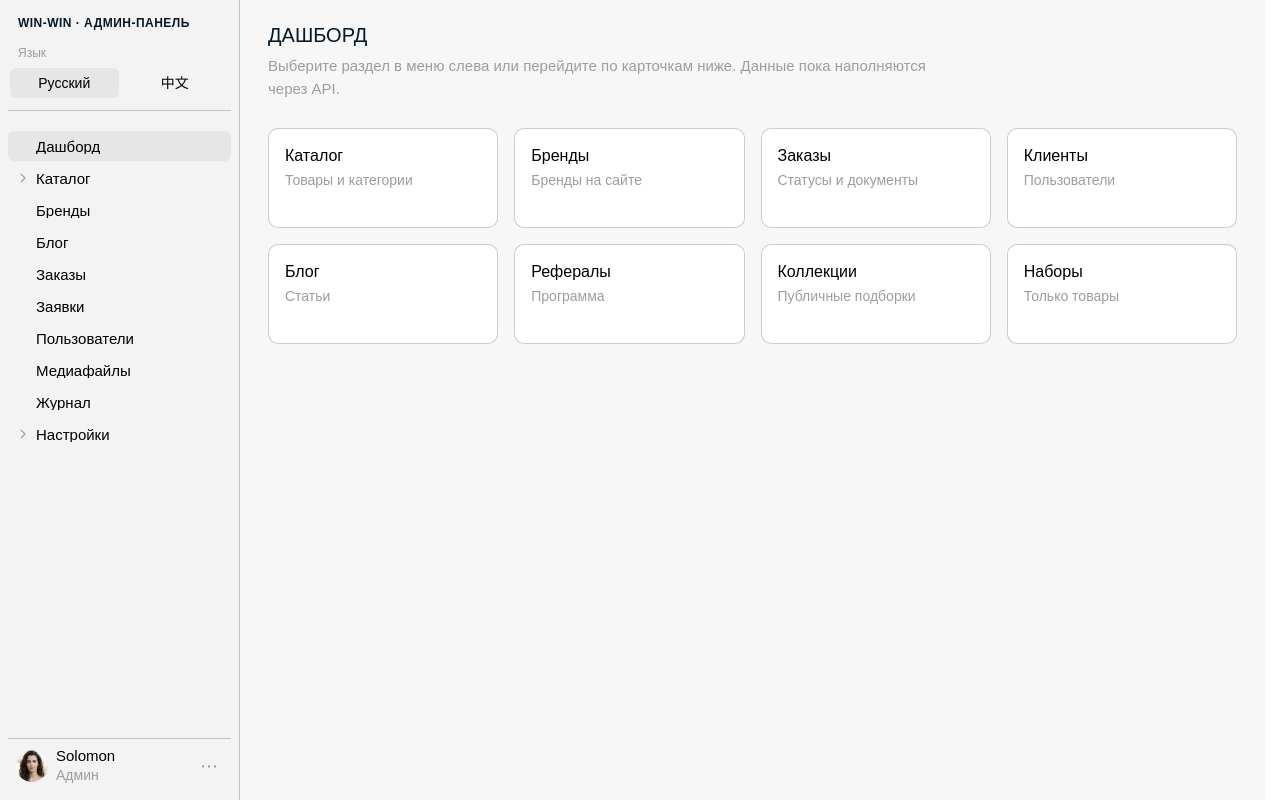
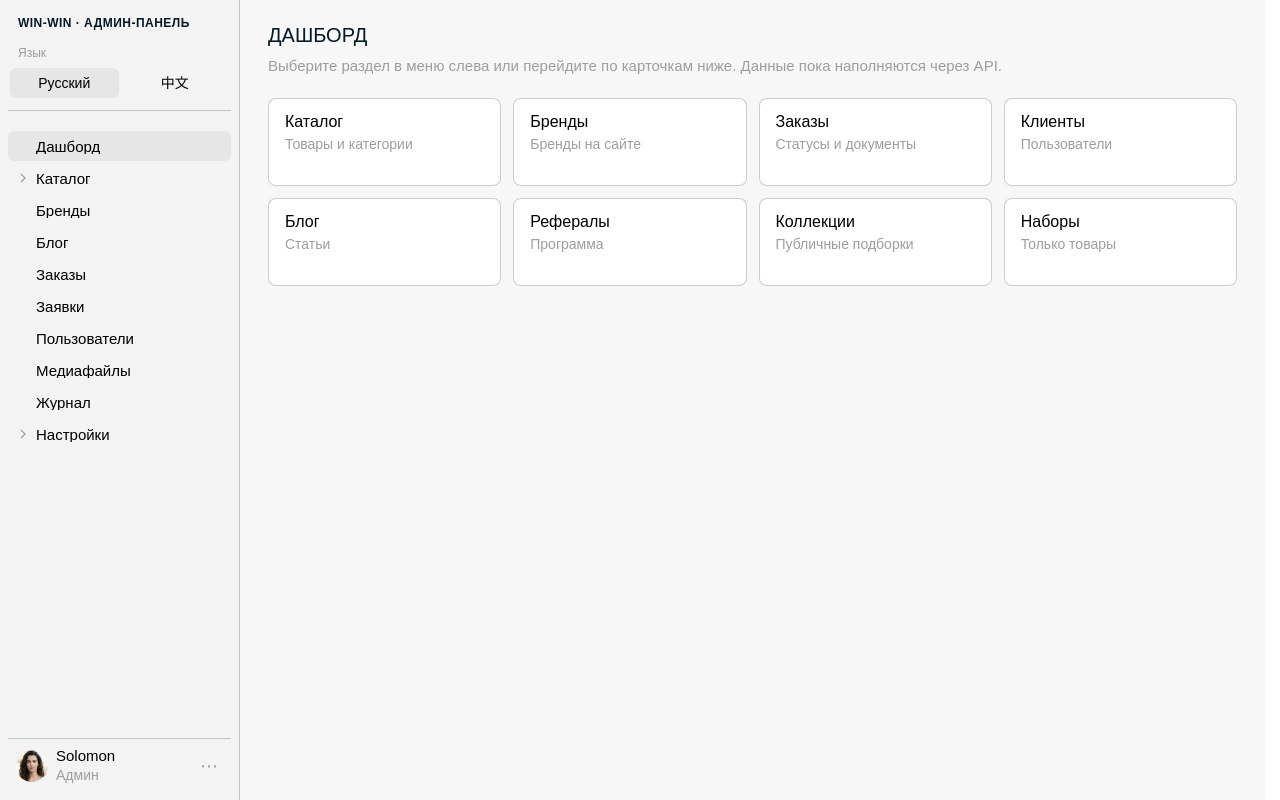
Before and after one commit to Highrates/Win-Win-Front, a Next.js app: page /admin in a window 1280 px wide. Built offline with nearby package versions, Linux system fonts and the light colour scheme; no server answers.

Commit message:
Update: Next.js frontend

```diff
--- a/app/(admin)/admin/catalog/catalogAdmin.module.css
+++ b/app/(admin)/admin/catalog/catalogAdmin.module.css
@@ -533,36 +533,46 @@
   padding: 0;
   display: grid;
   grid-template-columns: repeat(auto-fill, minmax(220px, 1fr));
-  gap: 16px;
+  gap: 12px;
 }
 
 .card {
   display: flex;
   flex-direction: column;
-  gap: 6px;
-  padding: 18px 16px;
-  min-height: 100px;
-  border-radius: 10px;
+  gap: 4px;
+  padding: 14px 16px;
+  min-height: 88px;
+  border-radius: 8px;
   background: var(--color-white, #fff);
-  border: 1px solid var(--account-hairline-color, #e2e6e8);
+  border-width: var(--account-hairline-width, 0.7px);
+  border-style: solid;
+  border-color: var(--account-hairline-color, rgba(0, 0, 0, 0.2));
   text-decoration: none;
   color: inherit;
-  transition: box-shadow 0.2s ease;
+  transition: box-shadow 0.15s ease, background-color 0.15s ease;
 }
 
 .card:hover {
-  box-shadow: 0 6px 20px rgba(5, 24, 38, 0.08);
+  background: var(--color-bright-snow, #f6f6f6);
+  box-shadow: 0 4px 16px rgba(5, 24, 38, 0.06);
+}
+
+.card:focus-visible {
+  outline: 2px solid var(--color-ink-black, #051826);
+  outline-offset: 2px;
 }
 
 .cardTitle {
   font-family: var(--font-commissioner, system-ui);
-  font-size: 1rem;
-  font-weight: 500;
-  color: var(--color-black, #1a1a1a);
+  font-size: var(--text-card-16-400, 16px);
+  font-weight: 400;
+  color: var(--color-black, #000);
 }
 
 .cardNote {
-  font-size: 0.875rem;
+  font-family: var(--font-commissioner, system-ui);
+  font-size: var(--text-caption, 14px);
+  font-weight: var(--text-caption-weight, 300);
   color: var(--color-gray, #9d9d9d);
   line-height: 1.4;
 }
--- a/app/(admin)/admin/dashboard.module.css
+++ /dev/null
@@ -1,56 +0,0 @@
-.title {
-  margin: 0 0 8px;
-  font-family: var(--font-commissioner, system-ui);
-  font-size: var(--text-card-20-400, 20px);
-  font-weight: 400;
-  text-transform: uppercase;
-  color: var(--color-ink-black, #051826);
-}
-
-.lead {
-  margin: 0 0 28px;
-  max-width: 42rem;
-  font-size: var(--text-body, 1rem);
-  color: var(--color-gray, #9d9d9d);
-  line-height: 1.5;
-}
-
-.grid {
-  list-style: none;
-  margin: 0;
-  padding: 0;
-  display: grid;
-  grid-template-columns: repeat(auto-fill, minmax(220px, 1fr));
-  gap: 16px;
-}
-
-.card {
-  display: flex;
-  flex-direction: column;
-  gap: 6px;
-  padding: 18px 16px;
-  min-height: 100px;
-  border-radius: 10px;
-  background: var(--color-white, #fff);
-  border: 1px solid var(--account-hairline-color, #e2e6e8);
-  text-decoration: none;
-  color: inherit;
-  transition: box-shadow 0.2s ease;
-}
-
-.card:hover {
-  box-shadow: 0 6px 20px rgba(5, 24, 38, 0.08);
-}
-
-.cardTitle {
-  font-family: var(--font-commissioner, system-ui);
-  font-size: var(--text-card-16-400, 1rem);
-  font-weight: 500;
-  color: var(--color-black, #1a1a1a);
-}
-
-.cardNote {
-  font-size: var(--text-caption, 0.875rem);
-  color: var(--color-gray, #9d9d9d);
-  line-height: 1.4;
-}
--- a/app/(admin)/admin/page.tsx
+++ b/app/(admin)/admin/page.tsx
@@ -1,7 +1,7 @@
 import Link from 'next/link';
 import { adminDashboardStrings } from '@/lib/admin-i18n/adminChromeI18n';
 import { getAdminLocale } from '@/lib/admin-i18n/getAdminLocale';
-import styles from './dashboard.module.css';
+import styles from './catalog/catalogAdmin.module.css';
 
 export default function AdminDashboardPage() {
   const locale = getAdminLocale();
@@ -10,7 +10,7 @@ export default function AdminDashboardPage() {
     <main>
       <h1 className={styles.title}>{title}</h1>
       <p className={styles.lead}>{lead}</p>
-      <ul className={styles.grid}>
+      <ul className={styles.grid} aria-label={title}>
         {links.map(({ href, label, note }) => (
           <li key={href}>
             <Link href={href} className={styles.card}>
```
Also changed, not shown: 1 other file (tests, documents, lock files or other folders).
